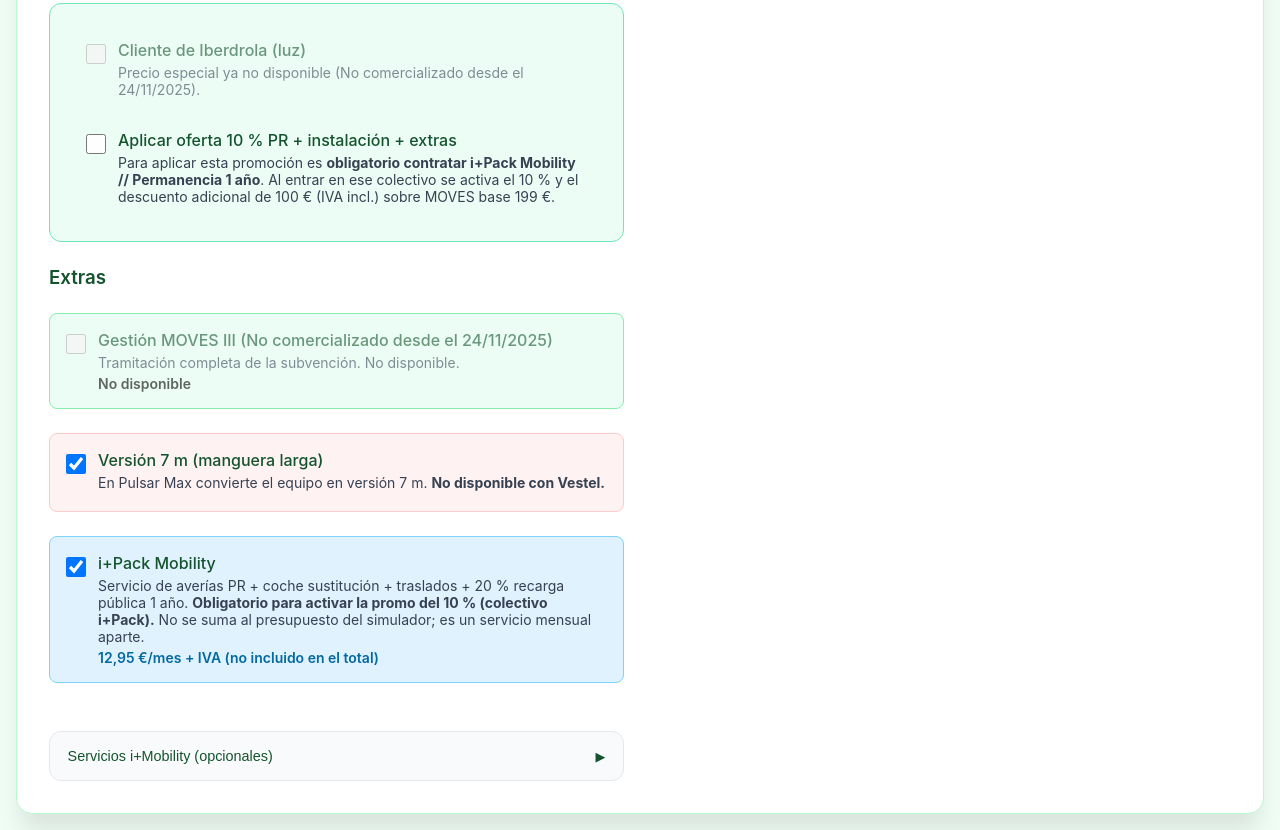
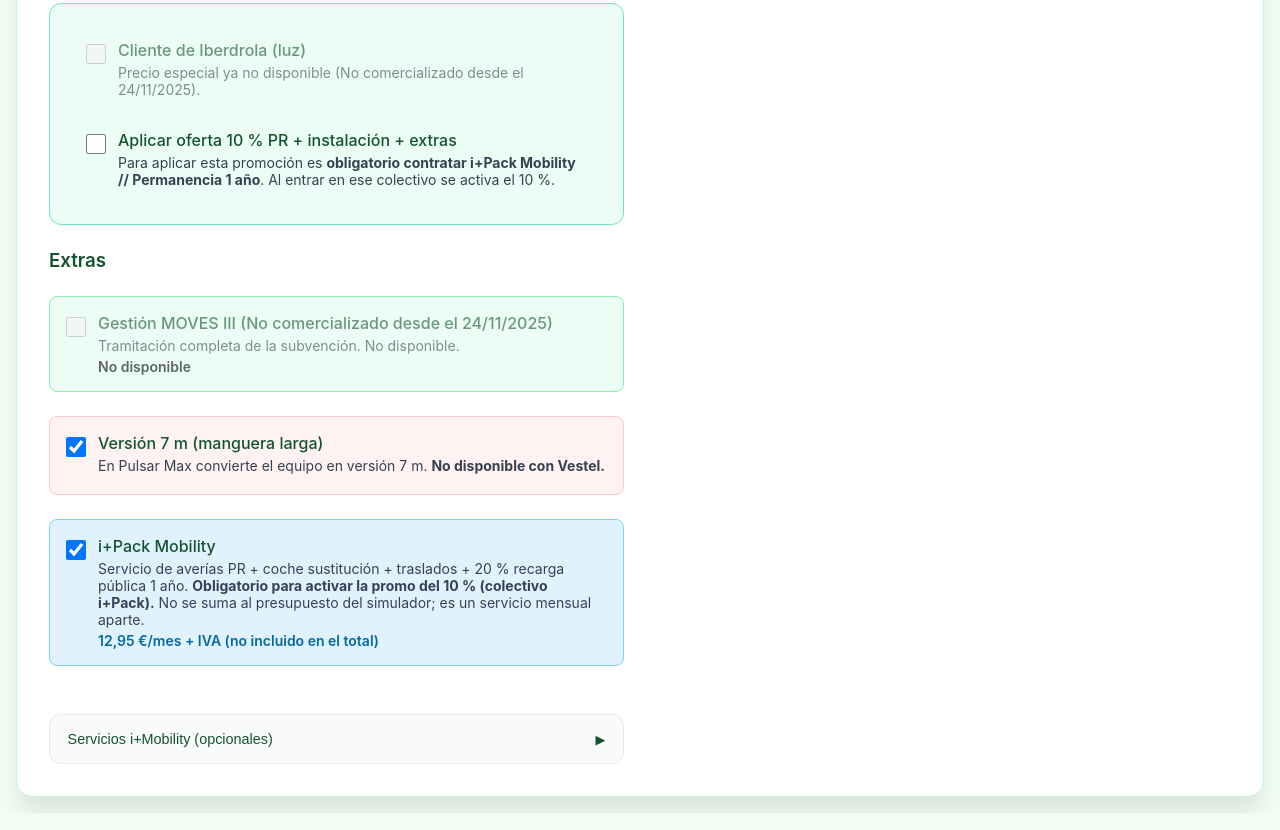
Before and after one commit to NotX4ndr/Budget-Calculator, a plain HTML site: page index.html in a window 1280 px wide. Shown: the part 979-1809 px from the top of the page. Drawn offline with Linux system fonts and the light colour scheme.

Commit message:
Update index.html

```diff
--- a/index.html
+++ b/index.html
@@ -85,7 +85,7 @@
                                 <input type="checkbox" id="checkPromoPack" onchange="updateCalc()">
                                 <div class="checkbox-content">
                                     <span class="checkbox-title">Aplicar oferta 10 % PR + instalación + extras</span>
-                                    <p class="checkbox-desc">Para aplicar esta promoción es <strong>obligatorio contratar i+Pack Mobility // Permanencia 1 año</strong>. Al entrar en ese colectivo se activa el 10 % y el descuento adicional de 100 € (IVA incl.) sobre MOVES base 199 €.</p>
+                                    <p class="checkbox-desc">Para aplicar esta promoción es <strong>obligatorio contratar i+Pack Mobility // Permanencia 1 año</strong>. Al entrar en ese colectivo se activa el 10 %.</p>
                                 </div>
                             </label>
                         </div>
@@ -177,7 +177,6 @@
                             <div id="triNote" class="trifasico-note" role="status" aria-live="polite">Pulsar Max trifásico seleccionado: la instalación se presupuesta in situ y no se incluye en este simulador.</div>
                             <div class="promo-box" id="promoBox">
                                 <strong>Oferta 10 % PR + instalación + extras activa.</strong><br>
-                                Incluye un descuento adicional de <strong>100 € (IVA incl.)</strong> sobre MOVES base 199 €.
                             </div>
                             <div class="cashback-box">
                                 <strong>Cashback Smart Mobility Hogar:</strong><br>
```
